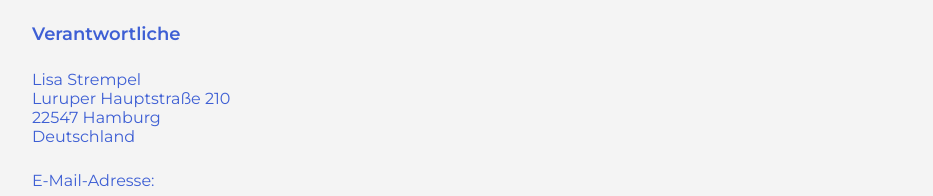
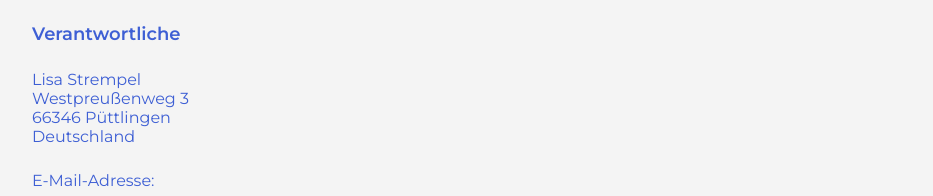
Before and after one commit to Moinom/portfolio-frontend, a React (Create React App) app: page /privacy in a window 1280 px wide. Shown: the part 701-897 px from the top of the page, without its empty margins (96-1029 px from the left). Built offline with nearby package versions, Linux system fonts and the light colour scheme; no server answers; a web font is replaced by a local one.

Commit message:
update privacy policy

```diff
--- a/src/pages/privacy/Privacy.tsx
+++ b/src/pages/privacy/Privacy.tsx
@@ -48,9 +48,9 @@ const Privacy = () => {
       <p>
         Lisa Strempel
         <br />
-        Luruper Hauptstraße 210
+        Westpreußenweg 3
         <br />
-        22547 Hamburg
+        66346 Püttlingen
         <br />
         Deutschland
       </p>
```
